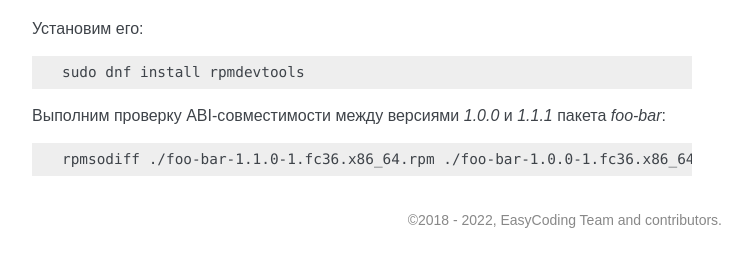
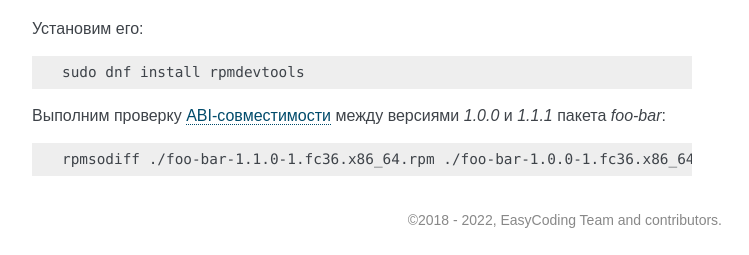
Before and after one commit to RussianFedora/FAQ, a Sphinx documentation site: the page built from source/development.rst, in a window 1280 px wide and 900 px high, scrolled down 29115 px. Shown: the part 642-897 px from the top of the window, without its empty margins (388-1137 px from the left). Built offline with Sphinx 7.4.7, drawn with Linux system fonts in a browser that asks for light colours; comment, search, counter and statistics services are not loaded; some of the changed lines change nothing that is shown.

Commit message:
Added an external hyperlink to the rpm-check-abi question.

```diff
--- a/source/development.rst
+++ b/source/development.rst
@@ -1666,7 +1666,7 @@ Qt-приложение, собранное Clang с LTO не запускает
 
     sudo dnf install rpmdevtools
 
-Выполним проверку ABI-совместимости между версиями *1.0.0* и *1.1.1* пакета *foo-bar*:
+Выполним проверку `ABI-совместимости <https://ru.wikipedia.org/wiki/%D0%94%D0%B2%D0%BE%D0%B8%D1%87%D0%BD%D1%8B%D0%B9_%D0%B8%D0%BD%D1%82%D0%B5%D1%80%D1%84%D0%B5%D0%B9%D1%81_%D0%BF%D1%80%D0%B8%D0%BB%D0%BE%D0%B6%D0%B5%D0%BD%D0%B8%D0%B9>`__ между версиями *1.0.0* и *1.1.1* пакета *foo-bar*:
 
 .. code-block:: text
 
```
